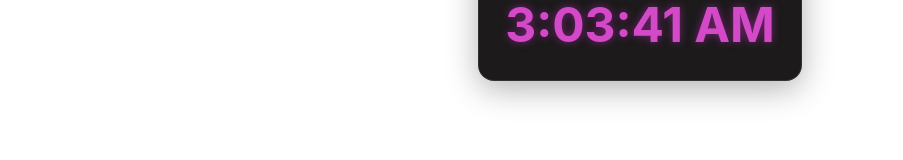
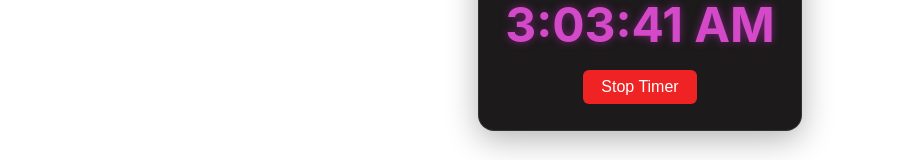
Before and after one commit to TheintTheint298/01-homework, a React (Create React App) app: page / in a window 1280 px wide. Shown: the part 631-791 px from the top of the page, without its empty margins (0-903 px from the left). Built offline with nearby package versions, Linux system fonts and the light colour scheme.

Commit message:
feat: add stop timer button

```diff
--- a/src/component/DigitalClock.js
+++ b/src/component/DigitalClock.js
@@ -26,20 +26,34 @@ const styles = {
     margin: 0,
     textShadow: "0 0 8px rgba(209, 47, 206, 0.5)",
   },
+  button: {
+    fontSize: "1rem",
+    padding: "8px 18px",
+    marginTop: "16px",
+    borderRadius: "6px",
+    border: "none",
+    backgroundColor: "#ef2323",
+    color: "#fff",
+    cursor: "pointer",
+  },
 };
 
 export default function DigitalClock() {
   const [dateTime, setDateTime] = useState(new Date());
+  const [isRunning, setIsRunning] = useState(true);
 
   useEffect(() => {
-    const timerId = setInterval(() => {
-      setDateTime(new Date());
-    }, 1000);
+    let timerId;
 
+    if (isRunning) {
+      timerId = setInterval(() => {
+        setDateTime(new Date());
+      }, 1000);
+    }
     return () => {
-      clearInterval(timerId);
+      if (timerId) clearInterval(timerId);
     };
-  });
+  }, [isRunning]);
 
   const timeString = dateTime.toLocaleTimeString();
   const dateOptions = {
@@ -55,6 +69,15 @@ export default function DigitalClock() {
       <div style={styles.clockCard}>
         <p style={styles.dateText}>{dateString}</p>
         <h1 style={styles.timeText}>{timeString}</h1>
+        <button
+          onClick={() => setIsRunning(!isRunning)}
+          style={{
+            ...styles.button,
+            backgroundColor: isRunning ? "#ef2323" : "#25ba5b",
+          }}
+        >
+          {isRunning ? "Stop Timer" : "Start Timer"}
+        </button>
       </div>
     </div>
   );
```
